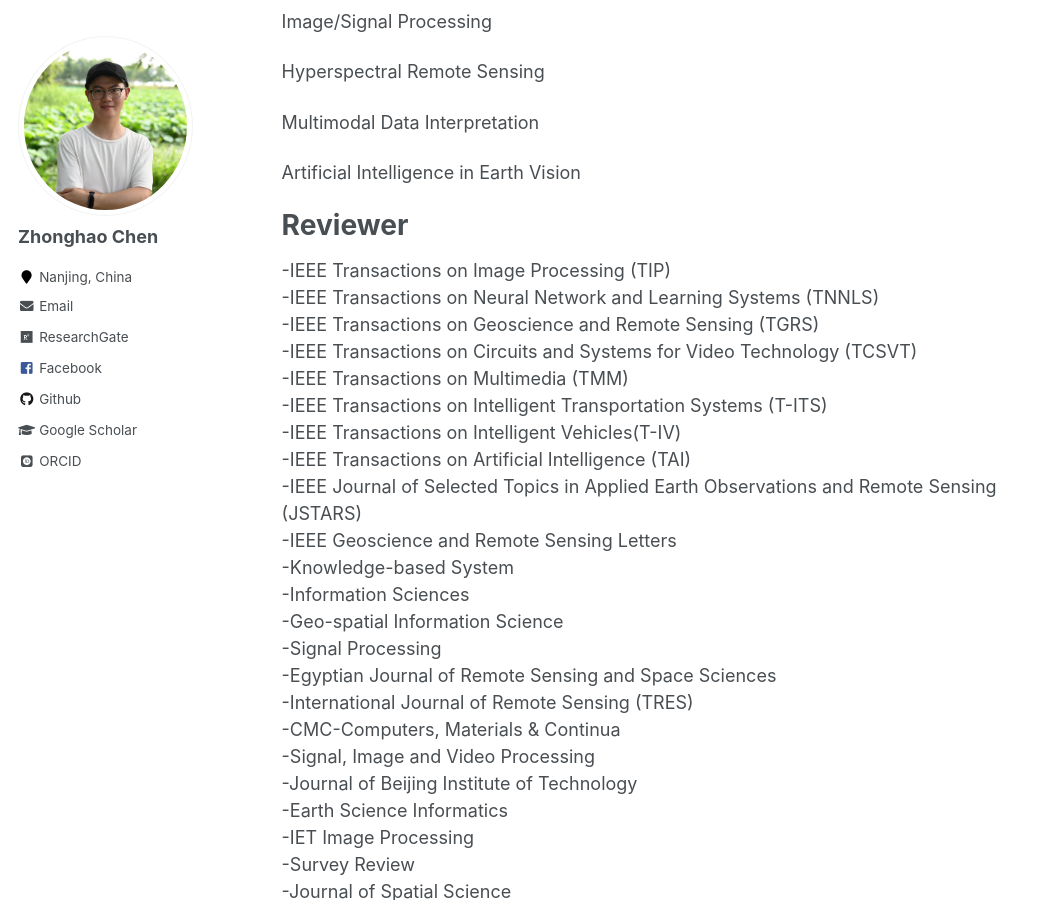
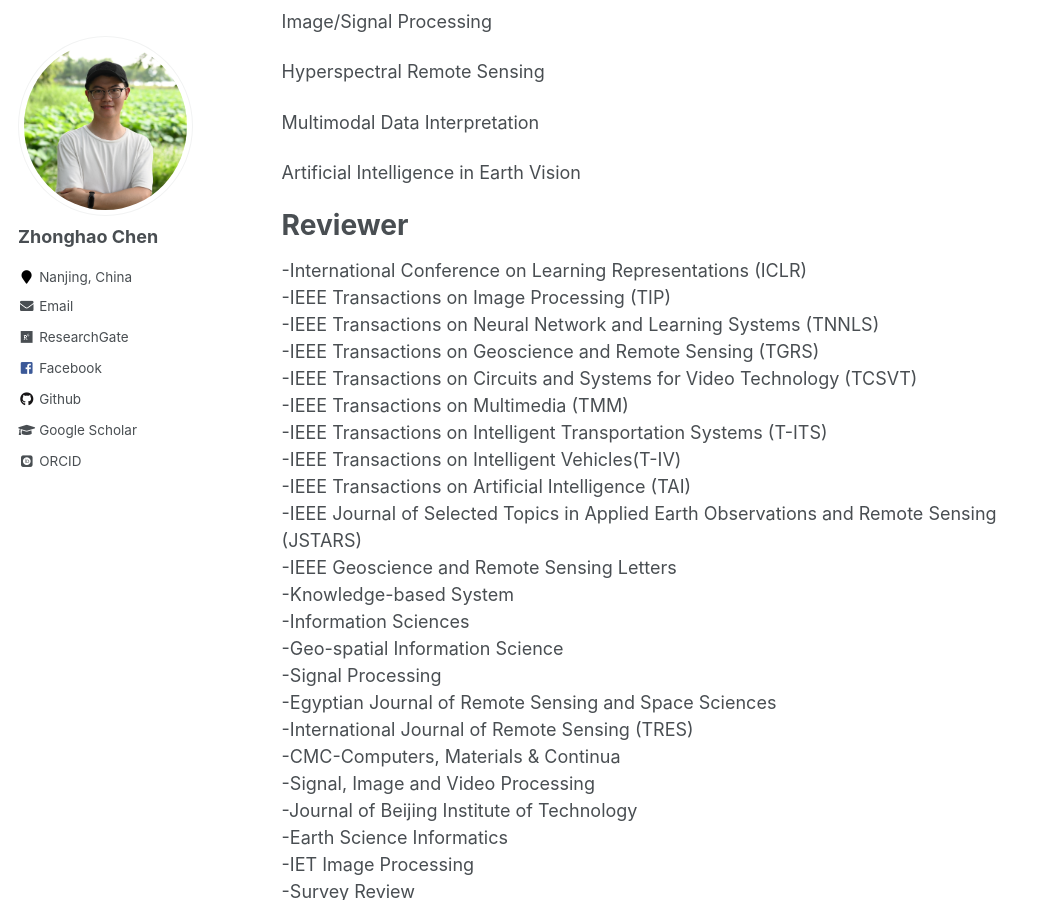
Before and after one commit to zhonghaochen/zhonghaochen.github.io, a Jekyll site: the page built from _pages/about.md, in a window 1280 px wide and 900 px high, scrolled down 463 px. Shown: the whole window, without its empty margins (0-1041 px from the left). Built offline with Jekyll 4.4.1, drawn with Linux system fonts in a browser that asks for light colours; some web fonts are replaced.

Commit message:
Update about.md

```diff
--- a/_pages/about.md
+++ b/_pages/about.md
@@ -34,6 +34,7 @@ Artificial Intelligence in Earth Vision
 
 Reviewer
 ======
+-International Conference on Learning Representations (ICLR)<br>
 -IEEE Transactions on Image Processing (TIP)<br>
 -IEEE Transactions on Neural Network and Learning Systems (TNNLS)<br>
 -IEEE Transactions on Geoscience and Remote Sensing (TGRS)<br>
```
